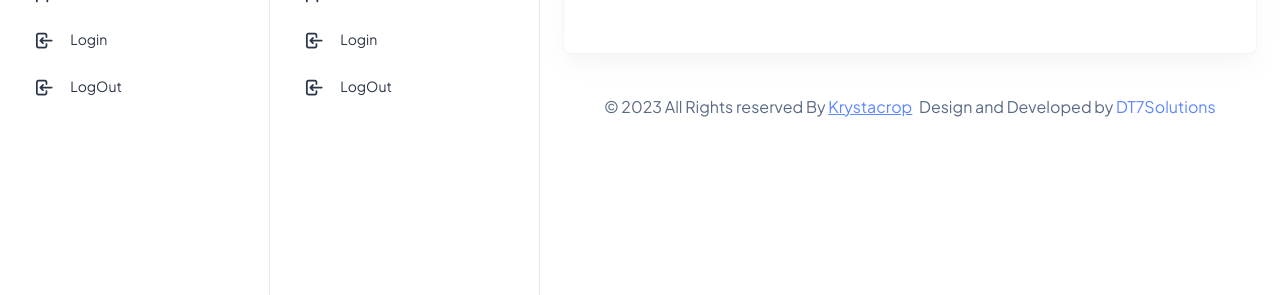
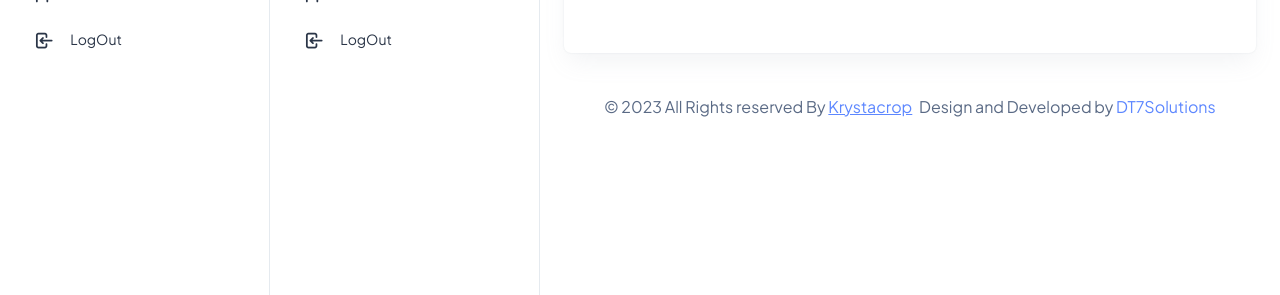
Before and after one commit to website-krysta/krystacrop-android-backend, a Django app: template krystabackend/templates/uifiles/index.html in a window 1280 px wide. Shown: the part 203-498 px from the top of the page. Run offline with Django 4.2, Linux system fonts and the light colour scheme; the template is opened without the code that fills it, so the values that code supplies are empty; some libraries are stand-ins or nearby versions.

Commit message:
fixed issuess

```diff
--- a/krystabackend/app/views.py
+++ b/krystabackend/app/views.py
@@ -6,6 +6,7 @@ from rest_framework import status
 from django.contrib import messages
 from django.http import JsonResponse, HttpResponseBadRequest
 import datetime
+from django.contrib.auth import logout
 # Create your views here.
 from .models import user,orders
 from .serializers import UserSerializer,OrdersSerializer
@@ -34,6 +35,11 @@ def Orders(request):
     Orders = orders.objects.all()
     return render(request, 'uifiles/orders.html',{"Orderslist":Orders})
 
+
+
+def logout_view(request):
+    logout(request)
+    return redirect('/')
 
 @api_view(['POST'])
 def UserList(request):
--- a/krystabackend/krystabackend/settings.py
+++ b/krystabackend/krystabackend/settings.py
@@ -147,3 +147,5 @@ else:
 # https://docs.djangoproject.com/en/4.1/ref/settings/#default-auto-field
 
 DEFAULT_AUTO_FIELD = 'django.db.models.BigAutoField'
+
+LOGIN_URL = '/'
--- a/krystabackend/krystabackend/urls.py
+++ b/krystabackend/krystabackend/urls.py
@@ -15,10 +15,11 @@ Including another URLconf
 """
 from django.contrib import admin
 from django.urls import path,include
-from app.views import Login,Orders
+from app.views import Login,Orders,logout_view
 urlpatterns = [
     path('admin/', admin.site.urls),
     path('', Login, name="login"),
-    path('myorders/', Orders, name="myorders"),
+    path('logout/', logout_view, name='logout'),
+    path('orders/', Orders, name="orders"),
     path('api/', include('app.urls'))
 ]
--- a/krystabackend/static/assets/css/styles.css
+++ b/krystabackend/static/assets/css/styles.css
@@ -2,3 +2,12 @@
     margin-left: 140px;
     margin-bottom: 25px;
 }
+
+.sidebar-item .sidebar-link{
+    color:#2A3547;
+    background-color: none !important;
+}
+.sidebar-nav ul .sidebar-item.selected>.sidebar-link, .sidebar-nav ul .sidebar-item.selected>.sidebar-link.active, .sidebar-nav ul .sidebar-item>.sidebar-link.active {
+    background-color: #ffff !important;
+    color: #fff;
+}
--- a/krystabackend/static/assets/js/login.js
+++ b/krystabackend/static/assets/js/login.js
@@ -23,7 +23,7 @@ $(document).on('submit', '#loginform', function(event){
             if (xhr.status === 200) {
                 // Successful login
                 $('#loginform')[0].reset();
-                window.location.href = '/myorders/';
+                window.location.href = '/orders/';
 
             } else {
                 alert("Unexpected response status");
--- a/krystabackend/templates/uifiles/index.html
+++ b/krystabackend/templates/uifiles/index.html
@@ -32,23 +32,23 @@
               </a>
             </li>
             <li class="sidebar-item">
-              <a class="sidebar-link" href="./authentication-register.html" aria-expanded="false">
+              <a class="sidebar-link" href="/orders/" aria-expanded="false">
                 <span>
                   <i class="ti ti-user-plus"></i>
                 </span>
                 <span class="hide-menu">Orders</span>
               </a>
             </li>
-            <li class="sidebar-item">
-              <a class="sidebar-link" href="./authentication-login.html" aria-expanded="false">
+            <!-- <li class="sidebar-item">
+              <a class="sidebar-link" href="/" aria-expanded="false">
                 <span>
                   <i class="ti ti-login"></i>
                 </span>
                 <span class="hide-menu">Login</span>
               </a>
-            </li>
+            </li> -->
             <li class="sidebar-item">
-              <a class="sidebar-link" href="./authentication-login.html" aria-expanded="false">
+              <a class="sidebar-link" href="/logout/" aria-expanded="false">
                 <span>
                   <i class="ti ti-login"></i>
                 </span>
```
Also changed, not shown: krystabackend/db.sqlite3.
